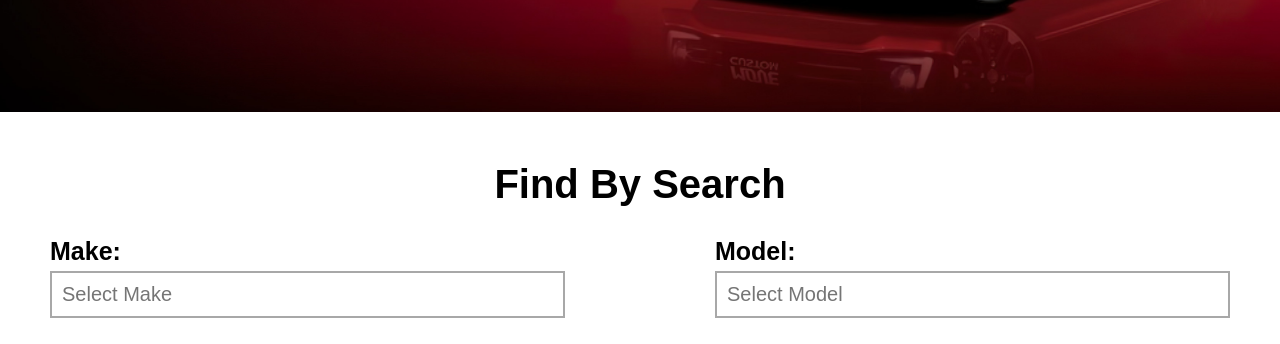
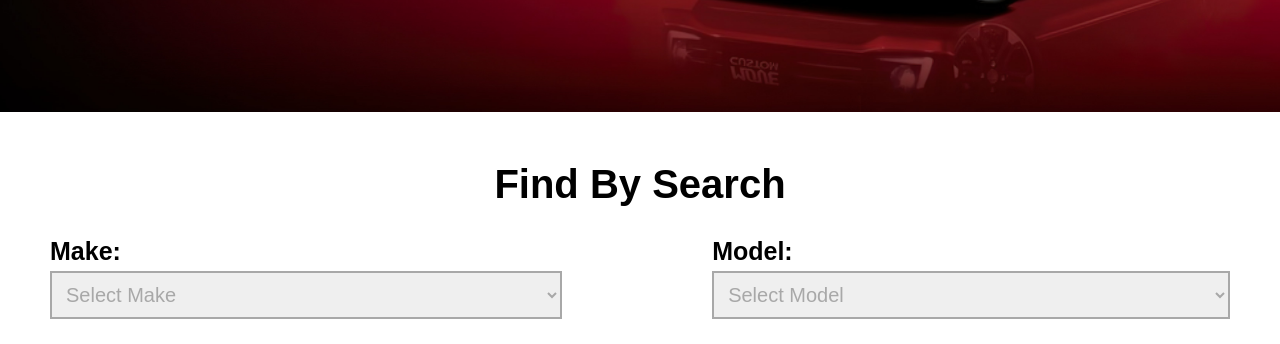
Before and after one commit to ShamaaTabassum/MOJ-Home-page, a plain HTML site: page index.html in a window 1280 px wide. Shown: the part 608-952 px from the top of the page. Drawn offline with nearby package versions, Linux system fonts and the light colour scheme; a web font is replaced by a local one.

Commit message:
Change some colors

```diff
--- a/index.html
+++ b/index.html
@@ -44,7 +44,9 @@
                 <div class="sec-input-content">
                     <div class="input-content">
                         <label for="make" class="label1">Make:</label>
-                        <input type="text" id="make" class="input" placeholder="Select Make">
+                        <select id="make" class="input">
+                            <option value="Make">Select Make</option>
+                        </select>
                     </div>
                     <div class="input-content">
                         <label for="year" class="label1 label2">Year:</label>
@@ -66,7 +68,10 @@
 
                     <div class="input-content">
                         <label for="model" class="label1">Model:</label>
-                        <input type="text" id="model" class="input" placeholder="Select Model">
+                        <select id="model" class="input">
+                            <option value="Model">Select Model</option>
+                        </select>
+
                     </div>
                     <div class="input-content">
                         <label for="mileage" class="label1 label2">Mileage:</label>
--- a/style.css
+++ b/style.css
@@ -200,6 +200,7 @@ header {
     padding: 1rem;
     font-size: 2rem;
     border: 0.2rem solid var(--secondary-color);
+    color: var(--secondary-color);
 }
 
 .range-slider {
```
